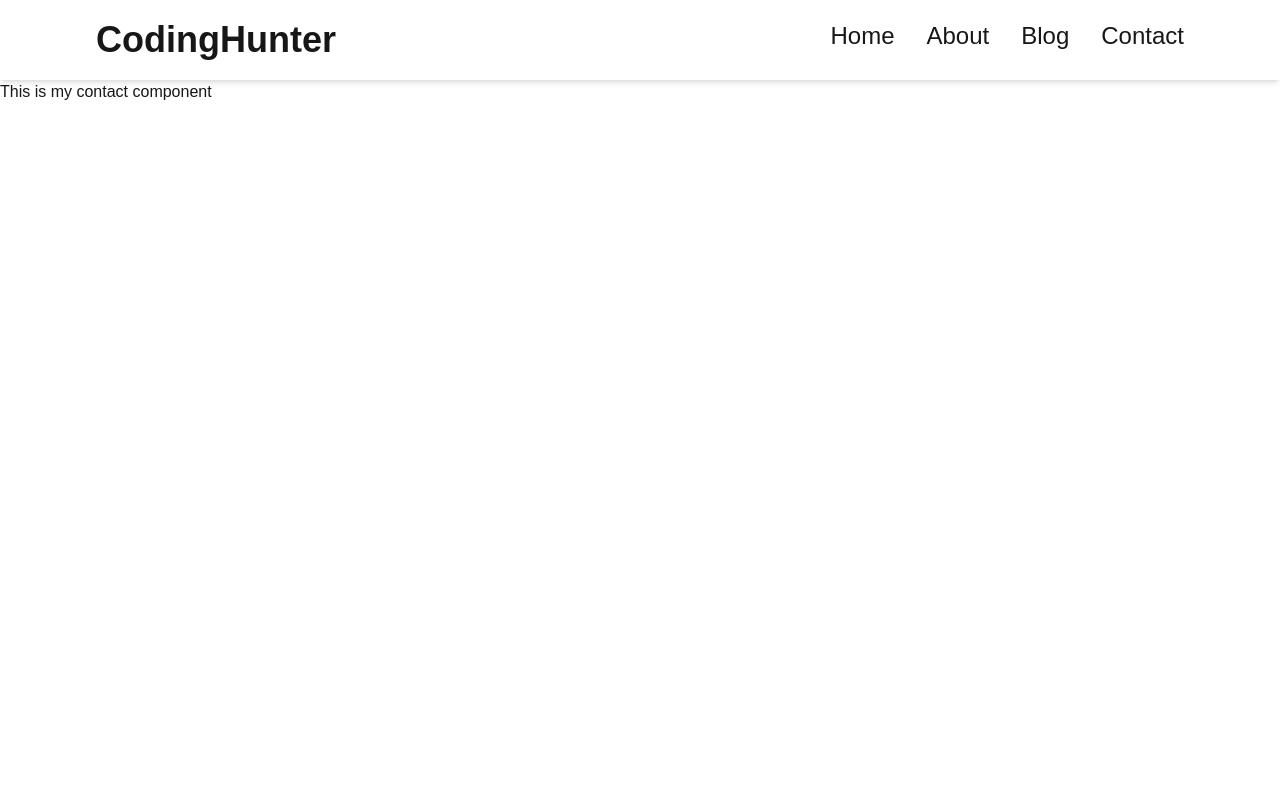
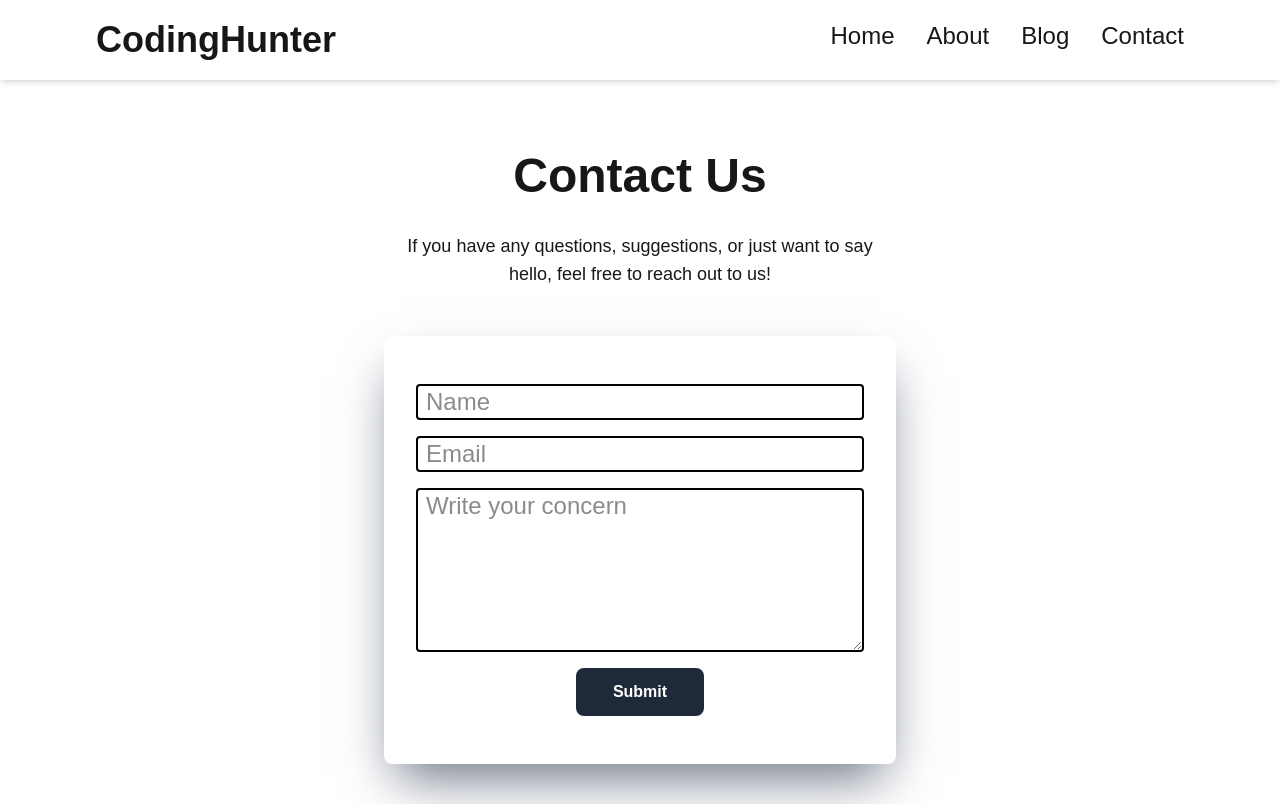
Before and after one commit to kaliprasadp7/Codinghunter, a Next.js app: page /contact in a window 1280 px wide. Built offline with nearby package versions, Linux system fonts and the light colour scheme.

Commit message:
contact page frontend updated

```diff
--- a/app/contact/page.js
+++ b/app/contact/page.js
@@ -1,11 +1,59 @@
-import React from 'react'
+'use client';
+import React, { useState } from "react";
 
 const Contact = () => {
+
+  const [formData, setFormData] = React.useState({
+    name: "",
+    email: "",
+    message: ""
+  });
+
+  const handleSubmit = (e) => {
+    e.preventDefault();
+   setFormData({
+      ...formData,
+      [e.target.name]: e.target.value
+    });
+
+    console.log(formData);
+    setFormData({
+      name: "",
+      email: "",
+      message: ""
+    });
+  };
+
+  const onChange = (e) => {
+    setFormData({
+      ...formData,
+      [e.target.name]: e.target.value
+    });
+  };
+
+
   return (
-    <div>
-      This is my contact component
+    <div className="flex flex-col items-center justify-center py-10">
+      <h1 className="text-5xl font-bold text-center sm:text-left py-8">
+        Contact Us
+      </h1>
+      <p className="text-lg text-center  max-w-2xl px-24 pb-12">
+        If you have any questions, suggestions, or just want to say hello, feel
+        free to reach out to us!
+      </p>
+      <form onSubmit={handleSubmit} className="flex flex-col items-center justify-center gap-4 w-lg rounded-lg py-12 px-12 shadow-2xl shadow-gray-500">
+          <input type="text" name="name" id="name" placeholder="Name" value={formData.name} onChange={onChange} className="w-md border-2 border-black rounded-sm text-2xl px-2 " required />
+          <input type="email" name="email" id="email" placeholder="Email" value={formData.email} onChange={onChange} className="w-md border-2 border-black rounded-sm text-2xl px-2 " required/>
+          <textarea name="message" id="message" rows="5" placeholder="Write your concern" value={formData.message} onChange={onChange} className="w-md border-2 border-black rounded-sm text-2xl px-2 " required/>
+          <button
+            type="submit"
+            className="bg-gray-800 text-white font-bold px-5 py-2.5 w-32 h-12 rounded-lg cursor-pointer"
+          >
+            Submit
+          </button>
+        </form>
     </div>
-  )
-}
+  );
+};
 
-export default Contact
+export default Contact;
```
Also changed, not shown: 1 other file (tests, documents, lock files or other folders).
